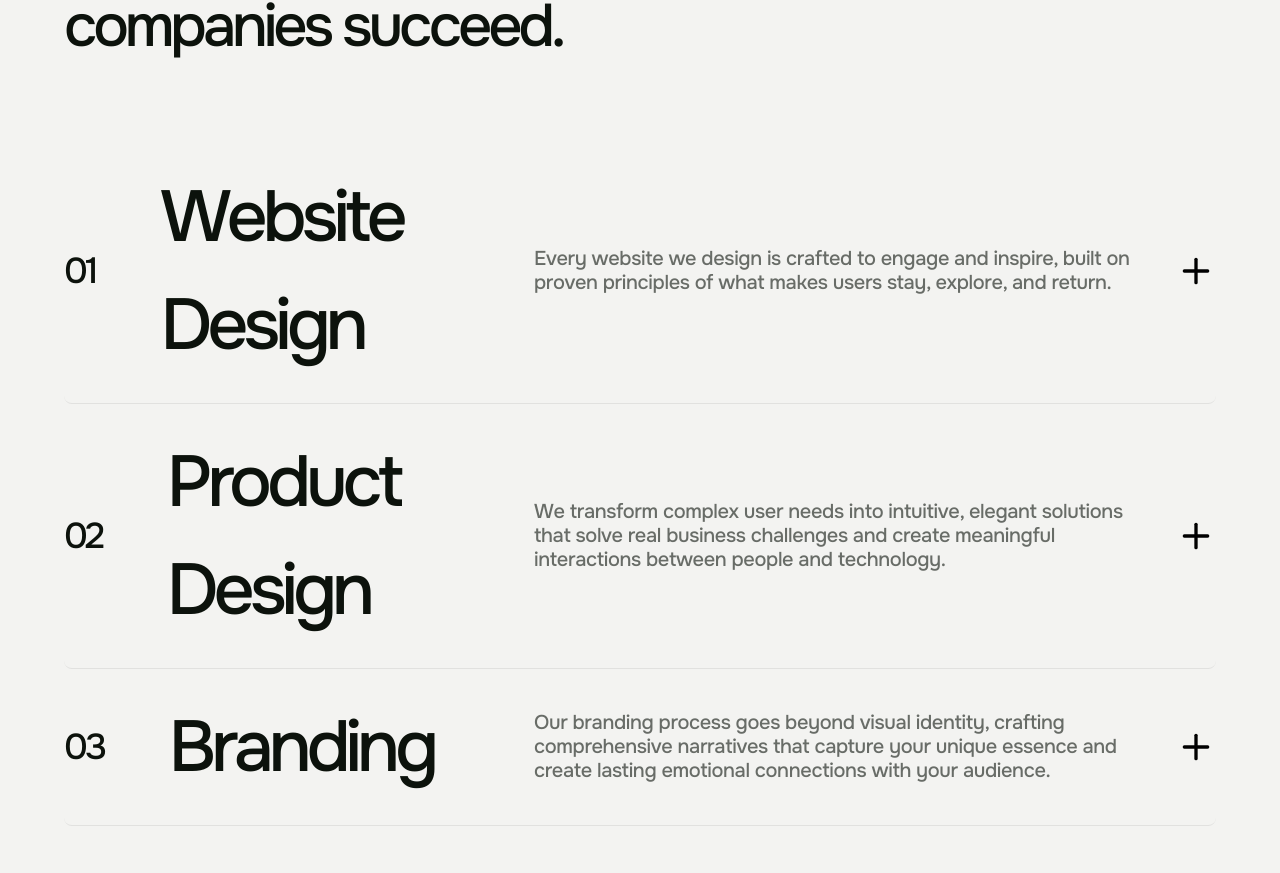
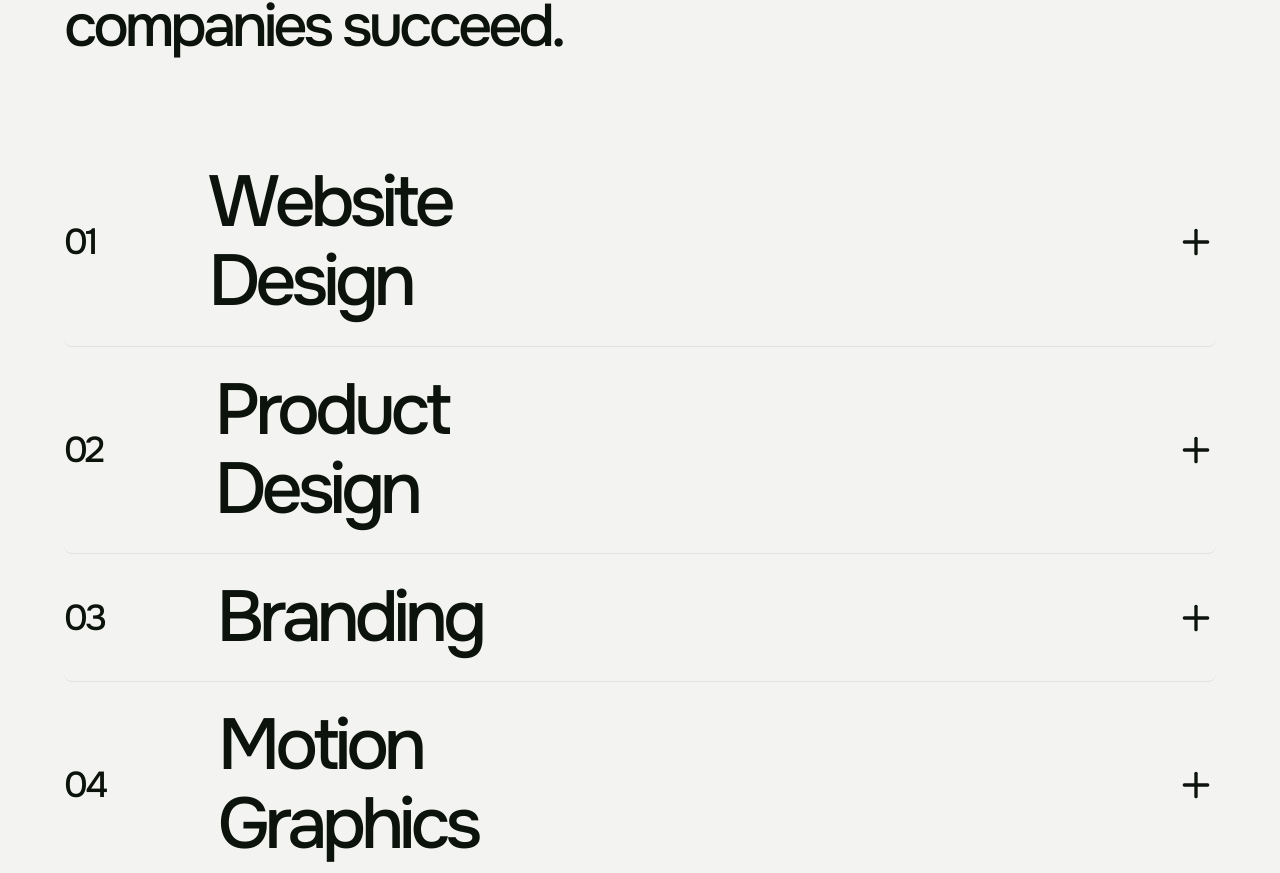
Before and after one commit to initify-admin/initify-portfolio, a Next.js app: page / in a window 1280 px wide. Shown: the part 1859-2732 px from the top of the page. Built offline with nearby package versions, Linux system fonts and the light colour scheme.

Commit message:
Enhance OurUses component with Framer Motion for improved hover animations and transitions

```diff
--- a/components/our-uses.tsx
+++ b/components/our-uses.tsx
@@ -1,6 +1,7 @@
 "use client";
 
 import { PlusIcon } from "lucide-react";
+import { motion } from "framer-motion";
 import {
   SectionWrapper,
   SectionContentWrapper,
@@ -47,24 +48,54 @@ export default function OurUses() {
 
 function UseItem({ index, text, description }: UseItemProps) {
   return (
-    <div className="w-full py-6 rounded-lg bg-transparent flex justify-between items-center">
-      <div className="flex items-center justify-start gap-x-16">
-        <h1 className="text-dark font-medium font-onest text-4xl tracking-[-0.158rem]">
+    <motion.div
+      whileHover="hover"
+      initial="initial"
+      className="w-full py-6 rounded-lg bg-transparent flex justify-between items-center transition-colors duration-300"
+      variants={{
+        initial: { backgroundColor: "transparent" },
+        hover: { backgroundColor: "var(--primary-blue)" },
+      }}
+    >
+      <motion.div
+        variants={{
+          initial: { x: 0, color: "#0c120c" },
+          hover: { x: 20, color: "#ffffff" }, // Move right & turn white
+        }}
+        transition={{ duration: 0.3, ease: "easeInOut" }}
+        className="flex items-center justify-start gap-x-28"
+      >
+        <h1 className="font-medium font-onest text-4xl tracking-[-0.158rem]">
           0{index + 1}
         </h1>
 
-        <h1 className="text-dark font-medium font-onest text-[4.5rem] tracking-[-0.315rem]">
+        <h1 className="font-medium font-onest text-[4.5rem] tracking-[-0.315rem] leading-[4.95rem]">
           {text}
         </h1>
-      </div>
+      </motion.div>
 
-      <div className="flex items-center justify-start gap-x-8">
-        <p className="text-base sm:text-lg xl:text-xl text-body font-onest tracking-[-0.023rem] leading-6  xl:w-[610px] font-medium">
+      <motion.div className="flex items-center justify-start gap-x-8 relative">
+        <motion.p
+          variants={{
+            initial: { opacity: 0, x: 0, color: "#0c120c" },
+            hover: { opacity: 1, x: -20, color: "#ffffff" },
+          }}
+          transition={{ duration: 0.3, ease: "easeInOut" }}
+          className="text-base sm:text-lg xl:text-xl font-onest tracking-[-0.023rem] leading-6 xl:w-[610px] font-medium"
+        >
           {description}
-        </p>
+        </motion.p>
 
-        <PlusIcon className="size-10" />
-      </div>
-    </div>
+        <motion.div
+          variants={{
+            initial: { opacity: 1, x: 0, color: "#0c120c" },
+            hover: { opacity: 0, x: -20, color: "#ffffff" },
+          }}
+          transition={{ duration: 0.3, ease: "easeInOut" }}
+        >
+          <PlusIcon className="size-10" />
+        </motion.div>
+      </motion.div>
+    </motion.div>
   );
 }
```
